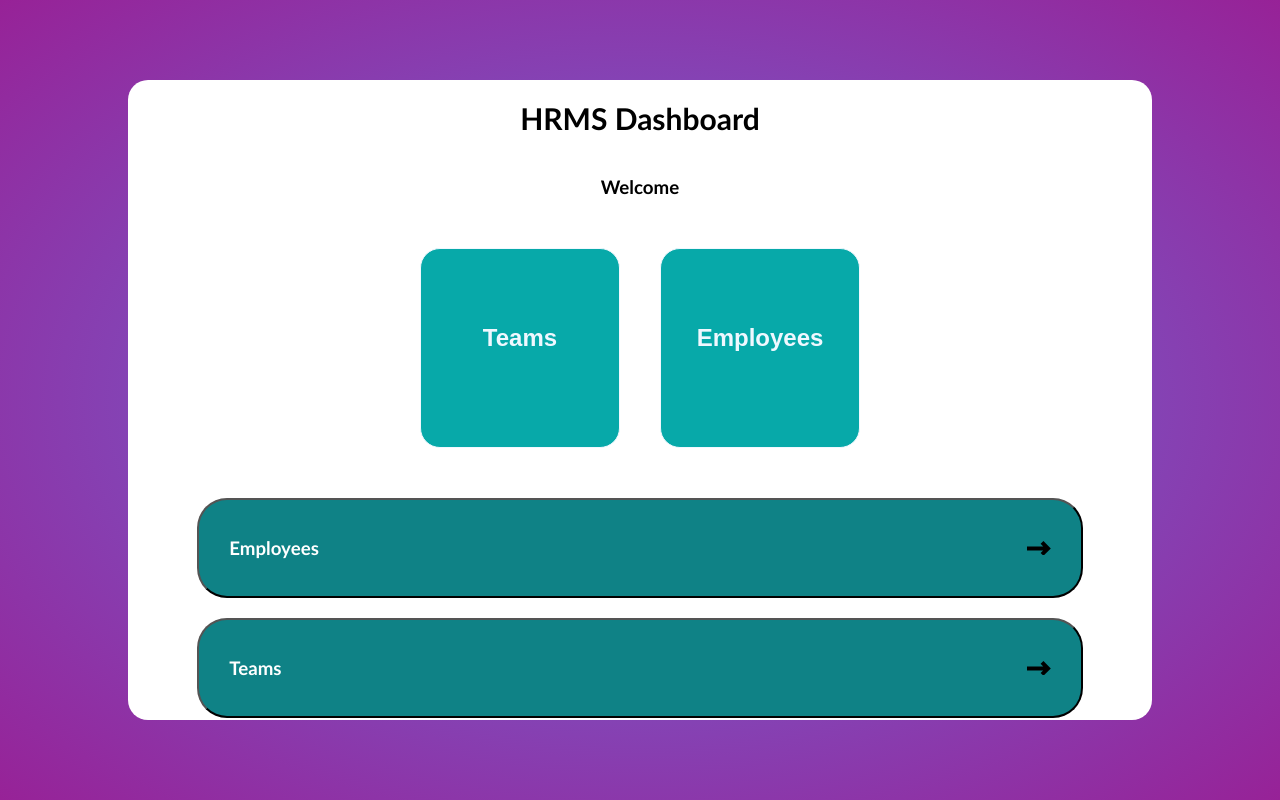
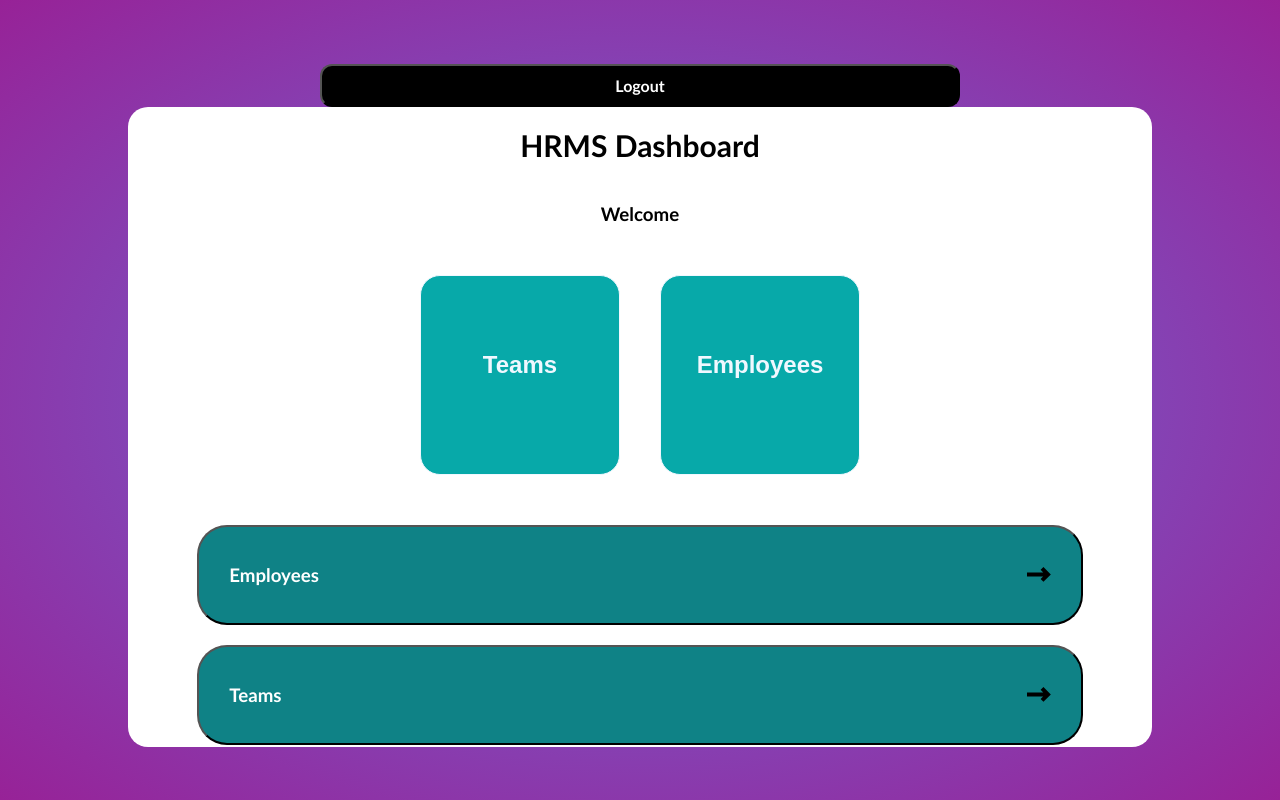
Before and after one commit to PetersonWinnyBabu/HRMS, a React (Vite) app in the folder frontend/: page /dashboard in a window 1280 px wide. Built offline with nearby package versions, Linux system fonts and the light colour scheme; no server answers; sample sign-in values are in the browser's storage.

Commit message:
logout added

```diff
--- a/frontend/src/App.jsx
+++ b/frontend/src/App.jsx
@@ -7,6 +7,7 @@ import Register from "./pages/Register.jsx";
 import Dashboard from "./pages/Dashboard.jsx";
 import EmployeeDetails from "./pages/EmployeeDetails.jsx";
 import TeamDetails from "./pages/TeamDetails.jsx";
+import PrivateRoutes from "./services/PrivateRoutes.jsx";
 
 const App = () => {
   return (
@@ -14,11 +15,14 @@ const App = () => {
       <Routes>
         <Route path="/" element={<Login />} />
         <Route path="/register" element={<Register />} />
-        <Route path="/employees" element={<Employee />} />
-        <Route path="/employees/:id" element={<EmployeeDetails />} />
-        <Route path="/teams" element={<Team />} />
-        <Route path="/teams/:id" element={<TeamDetails />} />
-        <Route path="/dashboard" element={<Dashboard />} />
+
+        <Route element={<PrivateRoutes />}>
+          <Route path="/employees" element={<Employee />} />
+          <Route path="/employees/:id" element={<EmployeeDetails />} />
+          <Route path="/teams" element={<Team />} />
+          <Route path="/teams/:id" element={<TeamDetails />} />
+          <Route path="/dashboard" element={<Dashboard />} />
+        </Route>
       </Routes>
     </BrowserRouter>
   );
--- /dev/null
+++ b/frontend/src/components/Logout.jsx
@@ -0,0 +1,15 @@
+import React from "react";
+
+const Logout = () => {
+  const logout = () => {
+    localStorage.setItem("auth_token", "");
+    window.location.reload();
+  };
+  return (
+    <button className="submit-button" onClick={logout}>
+      Logout
+    </button>
+  );
+};
+
+export default Logout;
--- a/frontend/src/pages/Dashboard.jsx
+++ b/frontend/src/pages/Dashboard.jsx
@@ -2,6 +2,7 @@ import { useEffect, useState } from "react";
 import { useNavigate } from "react-router-dom";
 import api from "../services/api";
 import "./pages.css";
+import Logout from "../components/logout";
 
 const Dashboard = () => {
   const [details, setDetails] = useState({});
@@ -22,6 +23,7 @@ const Dashboard = () => {
 
   return (
     <div className="dashboard-main">
+      <Logout/>
       <div className="dashboard-container">
         <h1 className="heading-1">HRMS Dashboard</h1>
         <h2 className="heading">{details.orgName}</h2>
--- a/frontend/src/pages/Employee.jsx
+++ b/frontend/src/pages/Employee.jsx
@@ -4,6 +4,7 @@ import "./pages.css";
 import EmployeeForm from "../components/EmployeeForm";
 import EmployeeListItem from "../components/EmployeeListItem";
 import api from "../services/api";
+import Logout from "../components/logout";
 
 const Employee = () => {
   const [employeesList, setEmployeesList] = useState([]);
@@ -24,6 +25,7 @@ const Employee = () => {
 
   return (
     <div className="background-main">
+      <Logout />
       <div className="employee-list-main">
         <h1 className="heading-1">Employees List</h1>
 
--- a/frontend/src/pages/EmployeeDetails.jsx
+++ b/frontend/src/pages/EmployeeDetails.jsx
@@ -4,6 +4,7 @@ import EmployeeForm from "../components/EmployeeForm";
 
 import api from "../services/api";
 import "./pages.css";
+import Logout from "../components/logout";
 const EmployeeDetails = () => {
   const [employeeDetails, setEmployeeDetails] = useState({});
   const [employeeTeamDetails, setEmployeeTeamDetails] = useState([]);
@@ -57,6 +58,7 @@ const EmployeeDetails = () => {
 
   return (
     <div className="background-main">
+      <Logout />
       {showEditForm ? (
         <>
           <button
--- a/frontend/src/pages/Login.jsx
+++ b/frontend/src/pages/Login.jsx
@@ -2,6 +2,7 @@ import axios from "axios";
 import { useEffect, useState } from "react";
 import { useNavigate } from "react-router-dom";
 import "./pages.css";
+import Logout from "../components/logout";
 
 const Login = () => {
   const [email, setEmail] = useState("");
@@ -47,10 +48,11 @@ const Login = () => {
 
   useEffect(() => {
     returnDashboard();
-  }, );
+  }, []);
 
   return (
     <div className="background-main">
+
       <div className="login-container-main">
         <img className="image-main" src="hrmanagement.jpg" alt="hrms" />
 
--- a/frontend/src/pages/Team.jsx
+++ b/frontend/src/pages/Team.jsx
@@ -3,6 +3,7 @@ import "./pages.css";
 import api from "../services/api";
 import { Link } from "react-router-dom";
 import TeamForm from "../components/TeamForm";
+import Logout from "../components/logout";
 
 const TeamListItem = (props) => {
   const { details } = props;
@@ -39,6 +40,7 @@ const Team = () => {
 
   return (
     <div className="background-main">
+      <Logout />
       <div className="employee-list-main">
         <h1 className="heading">Teams List</h1>
         <button
--- a/frontend/src/pages/TeamDetails.jsx
+++ b/frontend/src/pages/TeamDetails.jsx
@@ -4,6 +4,7 @@ import TeamForm from "../components/TeamForm.jsx";
 import api from "../services/api";
 import "./pages.css";
 import AssignEmployee from "../components/AssignEmployee.jsx";
+import Logout from "../components/logout.jsx";
 
 const TeamDetailEmployeeListItem = (props) => {
   const { details, unAssignEmployee } = props;
@@ -80,6 +81,7 @@ const TeamDetails = () => {
 
   return (
     <div className="background-main">
+      <Logout />
       {showEditForm ? (
         <>
           <button
@@ -100,10 +102,7 @@ const TeamDetails = () => {
             </h1>
           </div>
           {showEmployeeList ? (
-            <AssignEmployee
-              setShowEmployeeList={setShowEmployeeList}
-
-            />
+            <AssignEmployee setShowEmployeeList={setShowEmployeeList} />
           ) : (
             <>
               <h1 className="heading">Employees</h1>
--- a/frontend/src/pages/pages.css
+++ b/frontend/src/pages/pages.css
@@ -118,6 +118,7 @@
   width: 100vw;
   display: flex;
   align-items: center;
+  flex-direction: column;
   justify-content: center;
 }
 .dashboard-container {
--- /dev/null
+++ b/frontend/src/services/PrivateRoutes.jsx
@@ -0,0 +1,8 @@
+import { Outlet, Navigate } from "react-router-dom";
+
+const PrivateRoutes = () => {
+  const token = localStorage.getItem("auth_token");
+  return token ? <Outlet /> : <Navigate to="/" replace />;
+};
+
+export default PrivateRoutes;
```
